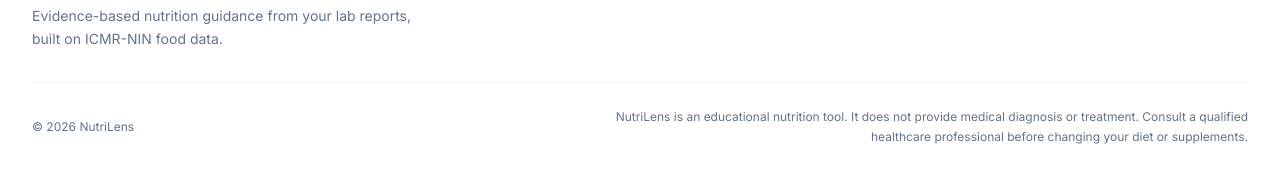
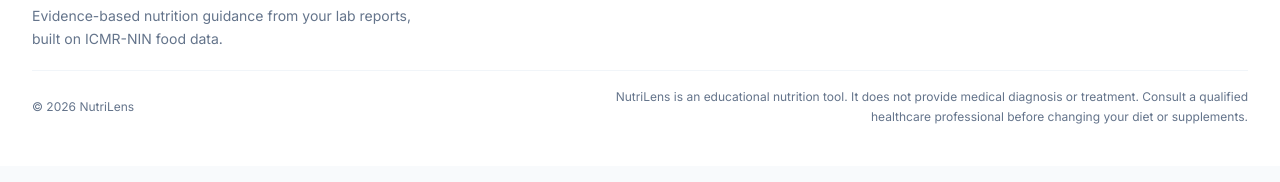
Before and after one commit to Sanzzz1125/Biomvira, a React (Vite) app in the folder frontend/: page / in a window 1280 px wide. Shown: the part 1312-1494 px from the top of the page. Built offline with nearby package versions, Linux system fonts and the light colour scheme; no server answers.

Commit message:
Tighten footer spacing

```diff
--- a/frontend/src/components/Footer.tsx
+++ b/frontend/src/components/Footer.tsx
@@ -28,7 +28,7 @@ export const Footer: React.FC<FooterProps> = ({ onOpenDisclaimer }) => (
           </button>
         </nav>
       </div>
-      <div className="mt-8 flex flex-col gap-3 border-t border-slate-100 pt-6 text-xs leading-relaxed text-slate-500 md:flex-row md:items-center md:justify-between">
+      <div className="mt-5 flex flex-col gap-3 border-t border-slate-100 pt-4 text-xs leading-relaxed text-slate-500 md:flex-row md:items-center md:justify-between">
         <p>© {new Date().getFullYear()} NutriLens</p>
         <p className="max-w-2xl md:text-right">
           NutriLens is an educational nutrition tool. It does not provide medical diagnosis or treatment.
```
